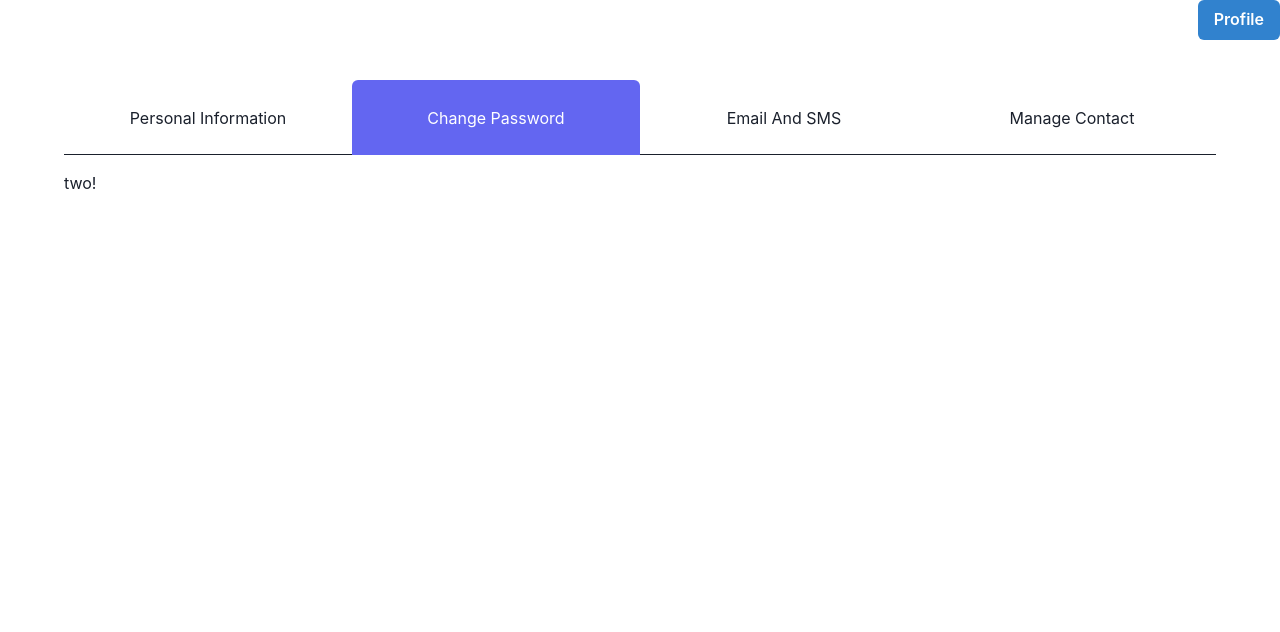
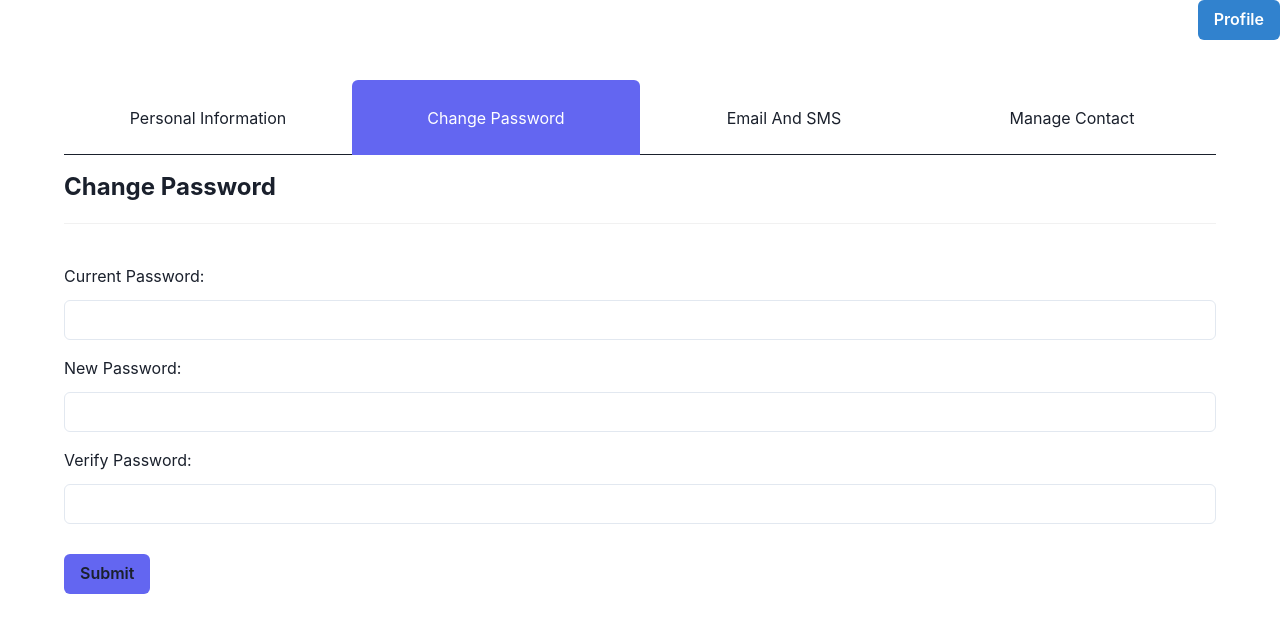
Before and after one commit to Zukashi/BookWormFront, a React (Create React App) app: page /edit/user/1 in a window 1280 px wide. Both pictures are taken after a click on the tab "Change Password". Shown: the top 632 px of the page. Built offline with nearby package versions, Linux system fonts and the light colour scheme.

Commit message:
Created new component which contains form of changing password

```diff
--- /dev/null
+++ b/src/components/Account/ChangePassword.tsx
@@ -0,0 +1,49 @@
+import React, {useState} from 'react';
+import {Button, Input} from "@chakra-ui/react";
+
+export const ChangePassword = () => {
+  const [passwordForm, setPasswordForm] = useState({
+    password:'',
+    newPassword:'',
+    verifyPassword:'',
+  });
+
+  const onSend = (e:HTMLFormElement) => {
+    e.preventDefault()
+    (async() => {
+      await fetch('http://localhost:3001/passsword',{
+        method:'PUT',
+        headers:{
+          'content-type':'application/json'
+        },
+        body:JSON.stringify(passwordForm)
+      })
+    })()
+
+  }
+  const onChange = (value:string,fieldName:string) => {
+    setPasswordForm(prev => ({
+      ...prev,
+      [fieldName]:value
+    }))
+  }
+
+  return (<>
+    <h1 className='font-bold text-2xl border-b-[1px] pb-5  border-b-[#f1f1f1]'>Change Password</h1>
+    <form onSubmit={onSend}>
+      <p className="mt-10 mb-3 w-[43vw]  mr-5">Current Password:</p>
+      <Input onChange={(e:any) => onChange(e.target.value, "password")}></Input>
+      <p className="mt-4 mb-3 w-[43vw]  mr-5">New Password:</p>
+      <Input onChange={(e:any) => onChange(e.target.value, "newPassword")}></Input>
+      <p className="mt-4 mb-3 w-[43vw]  mr-5">Verify Password:</p>
+      <Input onChange={(e:any) => onChange(e.target.value, "verifyPassword")}></Input>
+      <Button type={"submit"} mt={"30px"} variant='solid' backgroundColor={'#6366f1'} _active={{
+        backgroundColor: '#6366f1',
+        color:'#fff',
+        transform: 'scale(0.98)',
+        borderColor: '#bec3c9',
+      }} _hover={{backgroundColor:'#6366f1', color:'#fff'}}>
+        Submit
+      </Button>
+    </form></>)
+}
--- a/src/components/Account/EditAccount.tsx
+++ b/src/components/Account/EditAccount.tsx
@@ -16,6 +16,7 @@ import {
 } from "@chakra-ui/react";
 import {userNameUpdate, userUpdate} from "../../features/User/userSlice";
 import {Link} from "react-router-dom";
+import {ChangePassword} from "./ChangePassword";
 export const EditAccount = () => {
   const {userId} = useParams();
   const user = useSelector((state: RootState) => state.user);
@@ -27,7 +28,6 @@ export const EditAccount = () => {
       country:'',
       dateOfBirth: '',
   });
-  console.log(form)
 
   const dispatch = useDispatch();
 
@@ -114,7 +114,7 @@ export const EditAccount = () => {
             </form>
           </TabPanel>
           <TabPanel p={0}>
-            <p>two!</p>
+            <ChangePassword/>
           </TabPanel>
           <TabPanel p={0}>
             <p>two!</p>
```
